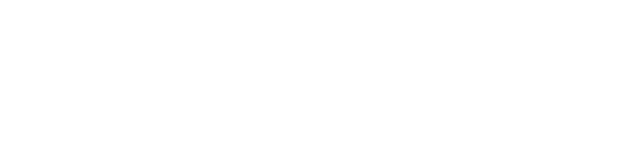
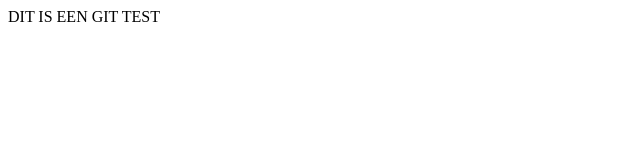
Before and after one commit to ThomasHoenselaars/WEEK-3, a plain HTML site: page index.html in a window 1280 px wide. Shown: the whole page, without its empty margins (0-640 px from the left). Drawn offline with Linux system fonts and the light colour scheme.

Commit message:
Update index.html

```diff
--- a/index.html
+++ b/index.html
@@ -8,6 +8,6 @@
     <link rel="stylesheet" href="style.css">
 </head>
 <body>
-
+    DIT IS EEN GIT TEST
 </body>
 </html>
```
